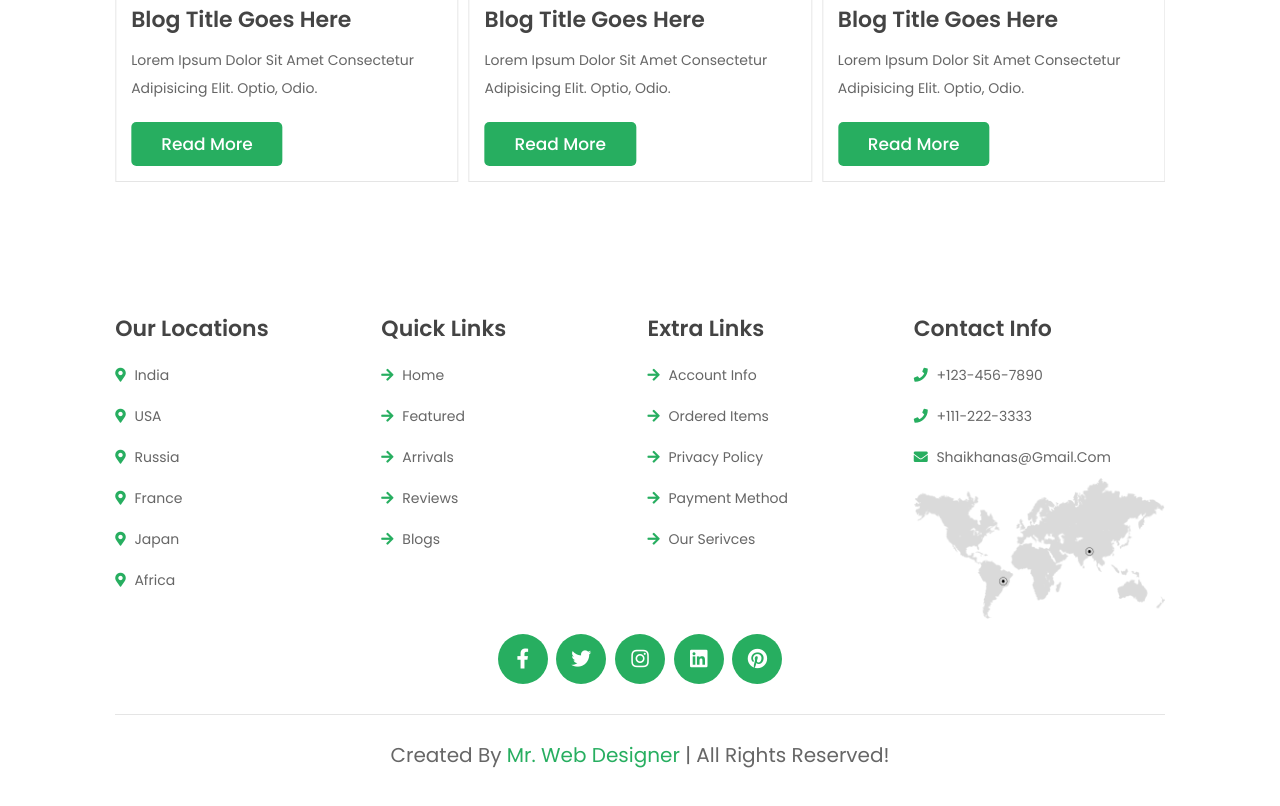
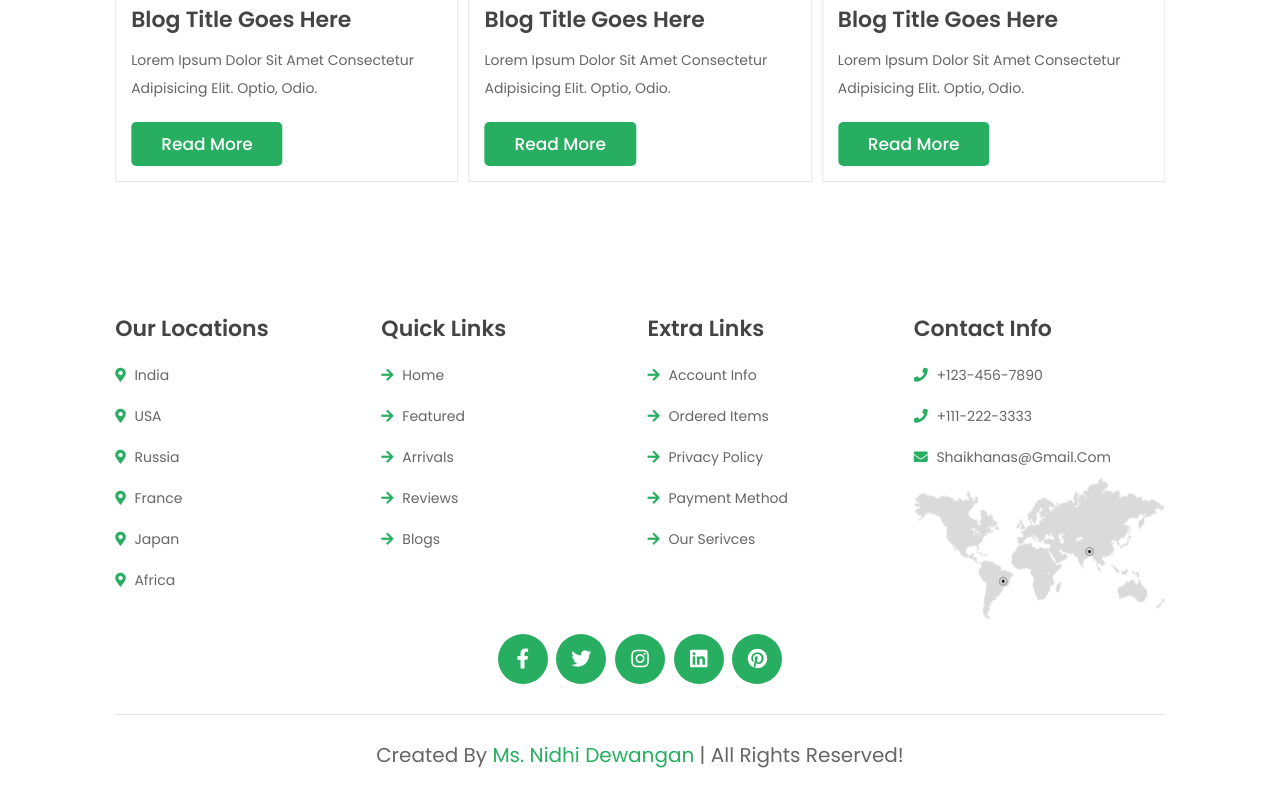
Before and after one commit to nidhidew/E-book, a plain HTML site: page E-book-main/index.html in a window 1280 px wide. Shown: the part 3757-4563 px from the top of the page. Drawn offline with nearby package versions, Linux system fonts and the light colour scheme; files whose address does not match are found by name.

Commit message:
Modified the Created Name

```diff
--- a/E-book-main/index.html
+++ b/E-book-main/index.html
@@ -786,7 +786,7 @@
         <a href="#" class="fab fa-pinterest"></a>
     </div>
 
-    <div class="credit"> created by <span>mr. web designer</span> | all rights reserved! </div>
+    <div class="credit"> created by <span>ms. Nidhi dewangan</span> | all rights reserved! </div>
 
 </section>
 
```
